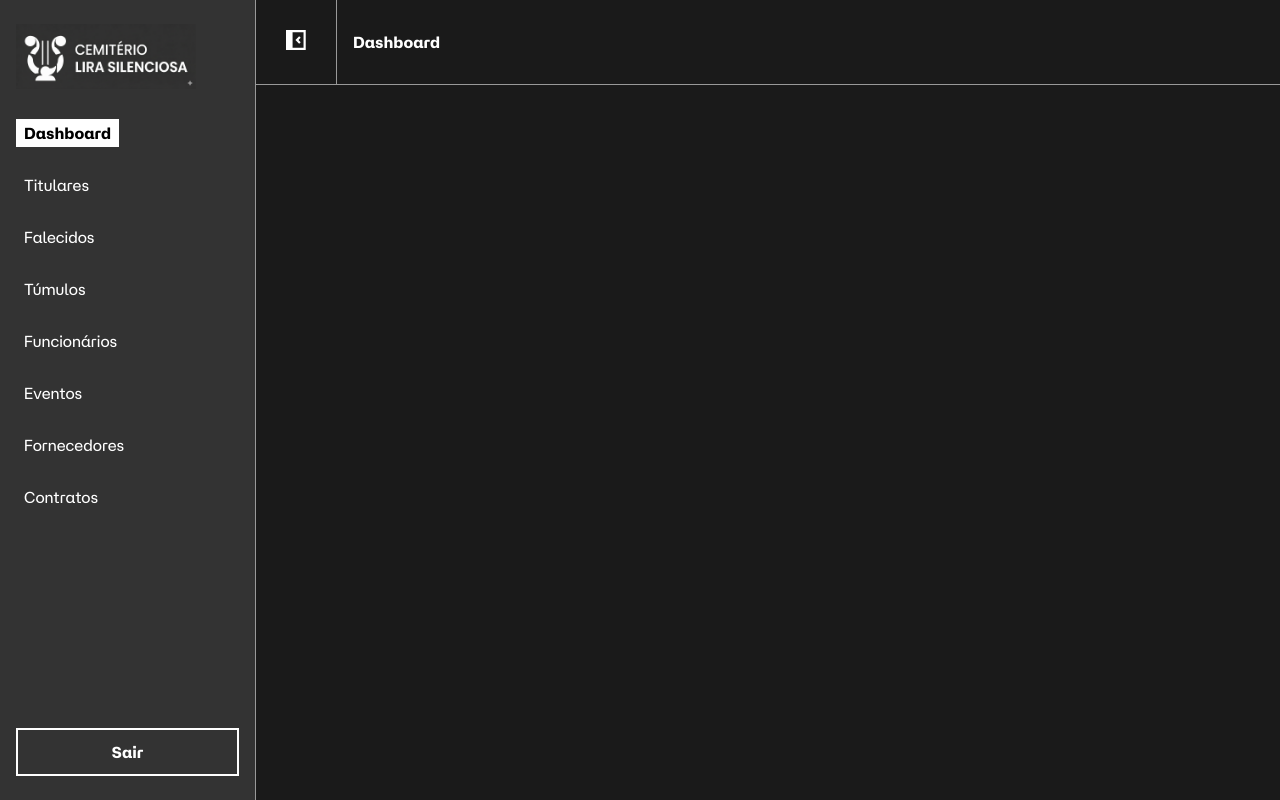
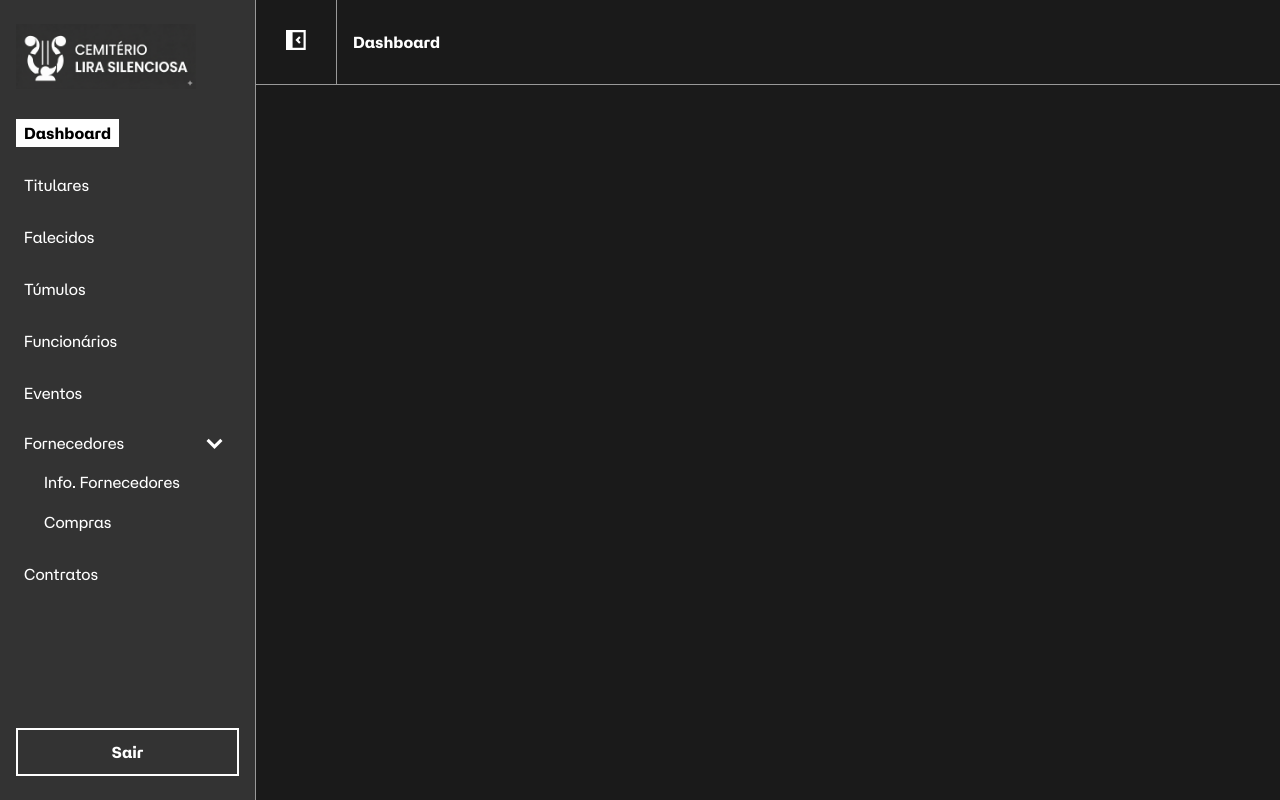
Before and after one commit to RayssaBuarque/cemiterio-bd, a Next.js app in the folder frontend/: page / in a window 1280 px wide. Built offline with nearby package versions, Linux system fonts and the light colour scheme.

Commit message:
feat: add accordion for compras

```diff
--- a/frontend/src/base/Sidebar.tsx
+++ b/frontend/src/base/Sidebar.tsx
@@ -92,6 +92,7 @@ const SideBar = (props: SideBarProps) => {
                             <Link legacyBehavior href="/"><a>Dashboard</a></Link>
                         </motion.li>
 
+
                         <motion.li variants={itemVariants} className={router.pathname == '/titulares' ? 'active' : ''}>
                             <Link legacyBehavior href="/titulares"><a>Titulares</a></Link>
                         </motion.li>
@@ -114,9 +115,16 @@ const SideBar = (props: SideBarProps) => {
                             <Link legacyBehavior href="/eventos"><a>Eventos</a></Link>
                         </motion.li>
 
-                        <motion.li variants={itemVariants} className={router.pathname == '/fornecedores' ? 'active' : ''}>
-                            <Link legacyBehavior href="/fornecedores"><a>Fornecedores</a></Link>
-                        </motion.li>
+
+                        <Accordion title = "Fornecedores">
+                            <motion.li variants={itemVariants} className={router.pathname == '/fornecedores' ? 'active' : ''}>
+                                <Link legacyBehavior href="/fornecedores"><a>Info. Fornecedores</a></Link>
+                            </motion.li>
+
+                            <motion.li variants={itemVariants} className={router.pathname == '/compras' ? 'active' : ''}>
+                                <Link legacyBehavior href="/compras"><a>Compras</a></Link>
+                            </motion.li>
+                        </Accordion>
 
                         <motion.li variants={itemVariants} className={router.pathname == '/contratos' ? 'active' : ''}>
                             <Link legacyBehavior href="/contratos"><a>Contratos</a></Link>
```
